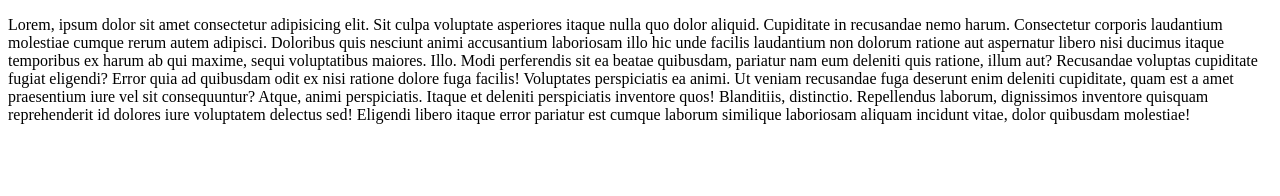
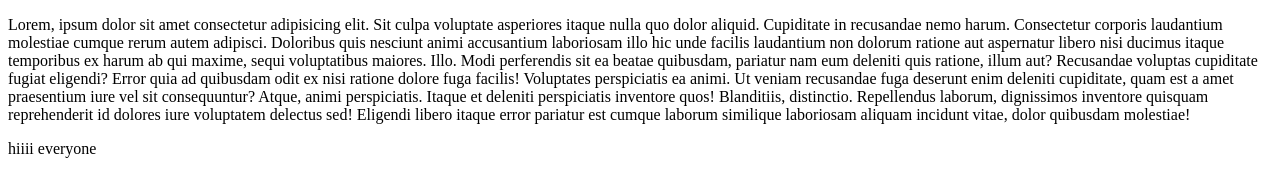
Before and after one commit to Sahil-Sharma-2107/project1, a plain HTML site: page index.html in a window 1280 px wide. Drawn offline with Linux system fonts and the light colour scheme.

Commit message:
Add greeting paragraph to index.html

```diff
--- a/index.html
+++ b/index.html
@@ -12,5 +12,6 @@
     Voluptates perspiciatis ea animi. Ut veniam recusandae fuga deserunt enim deleniti cupiditate, quam est a amet praesentium iure vel sit consequuntur? Atque, animi perspiciatis. Itaque et deleniti perspiciatis inventore quos!
     Blanditiis, distinctio. Repellendus laborum, dignissimos inventore quisquam reprehenderit id dolores iure voluptatem delectus sed! Eligendi libero itaque error pariatur est cumque laborum similique laboriosam aliquam incidunt vitae, dolor quibusdam molestiae!</p>
 
+    <p>hiiii everyone</p>
 </body>
 </html>
```
